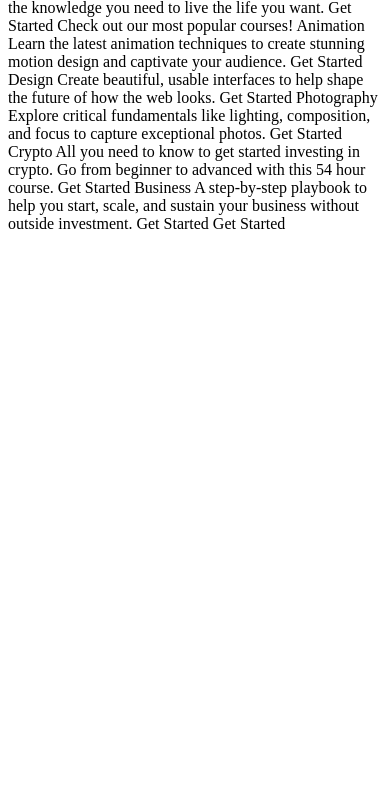
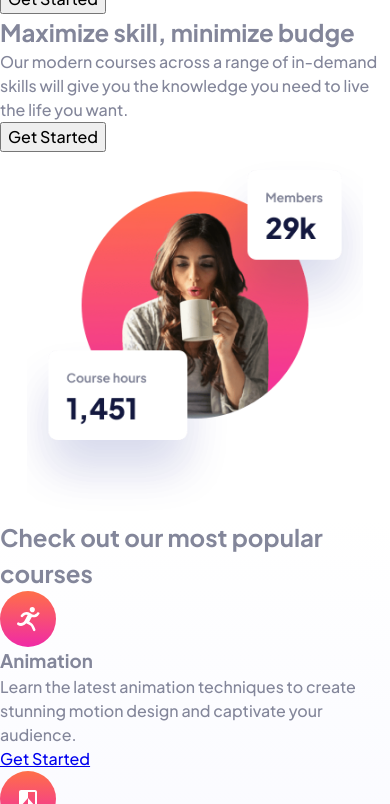
Before and after one commit to MattPahuta/skilled-elearning-webpage, a plain HTML site: page index.html in a window 390 px wide. Shown: the part 45-849 px from the top of the page. Drawn offline with Linux system fonts and the light colour scheme.

Commit message:
Add general markup structure and initial base styles, classes

```diff
--- a/css/style.css
+++ b/css/style.css
@@ -0,0 +1,123 @@
+/* ----------------- */
+/* Custom Properties */
+/* ----------------- */
+:root {
+  /* colors */
+  --clr-blue: #666CA3;
+  --clr-dark: #13183F;
+  --clr-gray: #83869A;
+  --clr-dk-pink: #F74780;
+  --clr-lt-pink: #FFA7C3;
+  --clr-white: #FFFFFF;
+  /* gradients */
+  /* example - background: var(--bg-gadient-1); */
+  --bg-gradient-1: linear-gradient(180deg, #FF6F48 0.04%, #F02AA6 100%);
+  --bg-gradient-2: linear-gradient(180deg, #4851FF 0%, #F02AA6 99.92%);
+
+  /* fonts
+    font-family: 'Plus Jakarta Sans', sans-serif;
+  */
+  --ff-main: 'Plus Jakarta Sans', sans-serif;
+
+  /* font sizes */
+  /* Heading (XL) - 56px/70px line height */
+  --fs-heading-xl: 3.5rem;
+  /* Heading (L) - 40px/41px line height */
+  --fs-heading-lrg: 2.5rem;
+  /* Heading (M) - 32px/40px line height */
+  --fs-heading-med: 2rem;
+  /* Heading (S) - 24px/28px line height */
+  --fs-heading-sml: 1.5rem;
+  /* Body (M) - 18px/28px line height */
+  --fs-body-med: 1.125rem;
+  /* Body (S) - 16px/28px line height */
+  --fs-body-sml: 1rem;
+
+  /* line heights */
+  --lh-lrg: 4.375rem;
+  --lh-med: 2.5rem;
+  --lh-sml: 1.75rem;
+
+}
+
+
+/* ======================== */
+/* Reset and General Styles */
+/* ======================== */
+*, *::before, *::after {
+  box-sizing: border-box;
+}
+* {
+  margin: 0;
+}
+html, body {
+  height: 100%;
+}
+body {
+  line-height: 1.5;
+  -webkit-font-smoothing: antialiased;
+}
+img, picture, video, canvas, svg {
+  display: block;
+  max-width: 100%;
+}
+input, button, textarea, select {
+  font: inherit;
+}
+p, h1, h2, h3, h4, h5, h6 {
+  overflow-wrap: break-word;
+}
+#root, #__next {
+  isolation: isolate;
+}
+
+body {
+  margin: 0;
+  padding: 0;
+  font-family: var(--ff-main);
+  min-height: 100vh;
+  display: flex;
+  flex-direction: column;
+  background: var(--clr-white);
+  color: var(--clr-gray);
+}
+
+/* Utility Classes */
+
+@media (min-width: 760px) {
+  .container {
+    max-width: 1110px;
+  }
+}
+
+/* ========== */
+/* Typography */
+/* ========== */
+
+
+
+/* ========== */
+/* Components */
+/* ========== */
+
+button {
+  font-family: inherit;
+}
+
+.footer {
+  background: var(--clr-dark);
+}
+
+/* ============== */
+/* General Styles */
+/* ============== */
+
+/* courses section */
+.courses {
+  background: linear-gradient(180deg, #FFFFFF 0%, #F0F1FF 100%)
+}
+
+/* Footer */
+.footer {
+  margin-top: auto;
+}
--- a/index.html
+++ b/index.html
@@ -6,48 +6,97 @@
   <link rel="icon" type="image/png" sizes="32x32" href="./assets/favicon-32x32.png">
 
   <title>Frontend Mentor | Skilled e-learning landing page</title>
-
+  <link rel="preconnect" href="https://fonts.googleapis.com">
+  <link rel="preconnect" href="https://fonts.gstatic.com" crossorigin>
+  <link href="https://fonts.googleapis.com/css2?family=Plus+Jakarta+Sans:wght@500;700;800&display=swap" rel="stylesheet">
   <link rel="stylesheet" href="./css/style.css">
 </head>
 <body>
+  <header>
+    <div class="container">
+      <div>
+        <img src="./assets/logo-dark.svg" alt="" class="logo">
+      </div>
+      <button>Get Started</button>
+    </div>
+  </header>
 
-  Get Started
+  <main>
 
-  Maximize skill, minimize budget
+    <section class="hero">
+      <div class="hero-content">
+        <h1>Maximize skill, minimize budge</h1>
+        <p>Our modern courses across a range of in-demand skills will give you the
+          knowledge you need to live the life you want.</p>
+        <button>Get Started</button>
+      </div>
+      <picture class="hero-pics">
+        <source media="(min-width: 1200px)" srcset="./assets/image-hero-desktop@2x.png">
+        <source media="(min-width: 620px)" srcset="./assets/image-hero-tablet@2x.png">
+        <img src="./assets/image-hero-mobile@2x.png" alt="" class="hero-image">
+      </picture>
+    </section>
 
-  Our modern courses across a range of in-demand skills will give you the
-  knowledge you need to live the life you want.
+    <section class="courses">
+      <div class="container">
+        <!-- card 1 -->
+        <div class="card">
+          <h2>Check out our most popular courses</h2>
+        </div>
+        <!-- card 2 -->
+        <div class="card">
+          <img src="./assets/icon-animation.svg" alt="" class="course-icon">
+          <h3>Animation</h3>
+          <p>Learn the latest animation techniques to create stunning motion
+          design and captivate your audience.</p>
+          <a href="#">Get Started</a>
+        </div>
+        <!-- card 3 -->
+        <div class="card">
+          <img src="./assets/icon-design.svg" alt="" class="course-icon">
+          <h3>Design</h3>
+          <p>Create beautiful, usable interfaces to help shape the future of
+          how the web looks.</p>
+          <a href="#">Get Started</a>
+        </div>
+        <!-- card 4 -->
+        <div class="card">
+          <img src="./assets/icon-photography.svg" alt="" class="course-icon">
+          <h3>Photography</h3>
+          <p>Explore critical fundamentals like lighting, composition, and focus
+          to capture exceptional photos.</p>
+          <a href="#">Get Started</a>
+        </div>
+        <!-- card 5 -->
+        <div class="card">
+          <img src="./assets/icon-crypto.svg" alt="" class="course-icon">
+          <h3>Crypto</h3>
+          <p>All you need to know to get started investing in crypto. Go from beginner
+          to advanced with this 54 hour course.</p>
+          <a href="#">Get Started</a>
+        </div>
+        <!-- card 6 -->
+        <div class="card">
+          <img src="./assets/icon-business.svg" alt="" class="course-icon">
+          <h3>Business</h3>
+          <p>A step-by-step playbook to help you start, scale, and sustain your business
+          without outside investment.</p>
+          <a href="#">Get Started</a>
+        </div>
+      </div>
+    </section>
 
-  Get Started
+  </main>
 
-  Check out our most popular courses!
+  <footer class="footer">
+    <div class="container">
+      <div>
+        <img src="./assets/logo-light.svg" alt="" class="logo">
+      </div>
+      <button>Get Started</button>
+    </div>
+  </footer>
 
-  Animation
-  Learn the latest animation techniques to create stunning motion
-  design and captivate your audience.
-  Get Started
-
-  Design
-  Create beautiful, usable interfaces to help shape the future of
-  how the web looks.
-  Get Started
-
-  Photography
-  Explore critical fundamentals like lighting, composition, and focus
-  to capture exceptional photos.
-  Get Started
-
-  Crypto
-  All you need to know to get started investing in crypto. Go from beginner
-  to advanced with this 54 hour course.
-  Get Started
-
-  Business
-  A step-by-step playbook to help you start, scale, and sustain your business
-  without outside investment.
-  Get Started
-
-  Get Started
 
 </body>
 </html>
```
